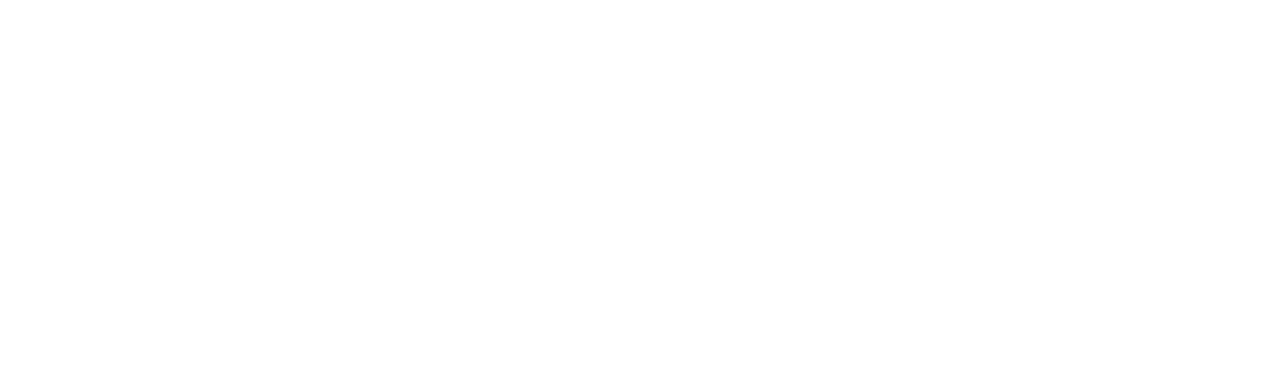
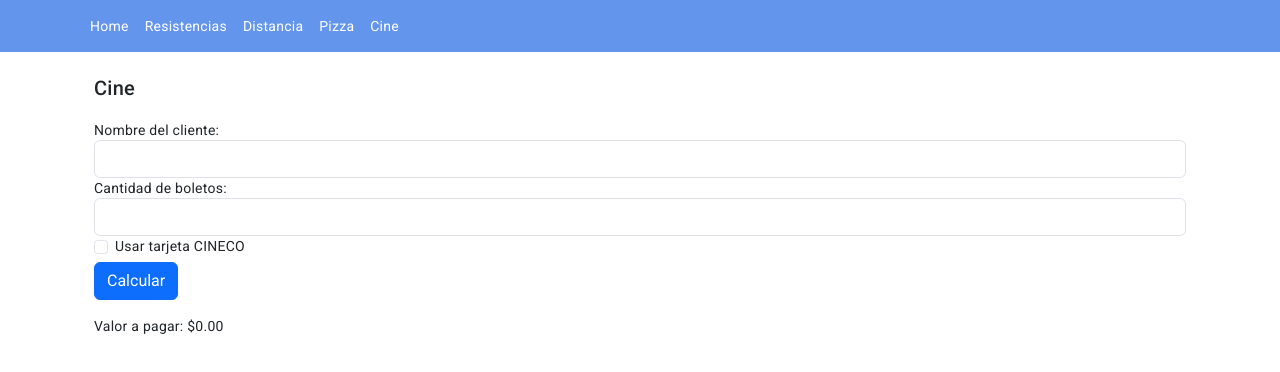
Before and after one commit to IDGS-901-19002280/practicas-angular, an Angular app: page /CineComponent in a window 1280 px wide. Before the commit this address led to /. Shown: the top 372 px of the page. Built offline with nearby package versions, Linux system fonts and the light colour scheme.

Commit message:
02/07/2023 JMA

```diff
--- a/src/app/app.component.html
+++ b/src/app/app.component.html
@@ -2,8 +2,6 @@
 <div class="container">
   <div class="row">
     <div class="col-md-12">
-
-
 <br>
 <!-- <h1>
   {{title}}
--- /dev/null
+++ b/src/app/cine/cine.component.html
@@ -0,0 +1,65 @@
+<div class="container">
+  <h2>Cine</h2>
+  <form [formGroup]="cineForm" (ngSubmit)="calcularValorPagar()">
+    <div class="form-group">
+      <label for="nombreCliente">Nombre del cliente:</label>
+      <input type="text" id="nombreCliente" class="form-control" formControlName="nombreCliente">
+    </div>
+
+
+    <div class="form-group">
+      <label for="cantidadBoletos">Cantidad de boletos:</label>
+      <input
+        type="number"
+        id="cantidadBoletos"
+        class="form-control"
+        formControlName="cantidadBoletos"
+      />
+      <div
+        *ngIf="
+          cineForm.get('cantidadBoletos')?.invalid &&
+          cineForm.get('cantidadBoletos')?.touched
+        "
+        class="text-danger"
+      >
+        Solo se pueden comprar hasta 7 boletos por persona.
+      </div>
+    </div>
+
+    <div class="form-check">
+      <input
+        type="checkbox"
+        id="usarTarjeta"
+        class="form-check-input"
+        formControlName="usarTarjeta"
+      />
+      <label for="usarTarjeta" class="form-check-label"
+        >Usar tarjeta CINECO</label
+      >
+    </div>
+
+    <button type="submit" class="btn btn-primary">Calcular</button>
+
+    <div class="mt-3">
+      <p>Valor a pagar: {{ valorPagar | currency }}</p>
+    </div>
+  </form>
+  <table class="table mt-4" *ngIf="ventas.length > 0">
+    <thead>
+      <tr>
+        <th>Cliente</th>
+        <th>Cantidad de boletos</th>
+        <th>Usar tarjeta</th>
+        <th>Valor a pagar</th>
+      </tr>
+    </thead>
+    <tbody>
+      <tr *ngFor="let venta of ventas">
+        <td>{{ venta.nombreCliente }}</td>
+        <td>{{ venta.cantidadBoletos }}</td>
+        <td>{{ venta.usarTarjeta ? "Sí" : "No" }}</td>
+        <td>{{ venta.valorPagar | currency }}</td>
+      </tr>
+    </tbody>
+  </table>
+</div>
--- /dev/null
+++ b/src/app/cine/cine.component.ts
@@ -0,0 +1,68 @@
+
+
+import { Component } from '@angular/core';
+import { FormBuilder, FormGroup, Validators } from '@angular/forms';
+
+@Component({
+  selector: 'app-cine',
+  templateUrl: './cine.component.html',
+  styleUrls: ['./cine.component.css']
+})
+export class CineComponent {
+  cineForm: FormGroup;
+  nombreCliente: string = '';
+  cantidadBoletos: number = 0;
+  usarTarjeta: boolean = false;
+  valorPagar: number = 0;
+
+  constructor(private formBuilder: FormBuilder) {
+    this.cineForm = this.formBuilder.group({
+      nombreCliente: ['', Validators.required],
+      cantidadBoletos: ['', [Validators.required, Validators.max(7)]],
+      usarTarjeta: [false]
+    });
+  }
+
+  calcularValorPagar() {
+    const precioBoleto = 12;
+    const cantidad = this.cineForm.get('cantidadBoletos')?.value;
+    const usarTarjeta = this.cineForm.get('usarTarjeta')?.value;
+    const nombreCliente = this.cineForm.get('nombreCliente')?.value;
+
+
+    let valorPagar = precioBoleto * cantidad;
+
+    if (cantidad > 7) {
+      // Mostrar mensaje de error o realizar alguna acción
+      console.log('Error: La cantidad de boletos no puede ser mayor a 7');
+      return;
+    }
+    if (cantidad > 5) {
+      const descuento = valorPagar * 0.15; // Descuento del 15%
+      valorPagar -= descuento;
+    } else if (cantidad >= 3 && cantidad <= 5) {
+      const descuento = valorPagar * 0.1; // Descuento del 10%
+      valorPagar -= descuento;
+    }
+
+    if (usarTarjeta) {
+      const descuento = valorPagar * 0.1; // Descuento adicional del 10% por usar la tarjeta
+      valorPagar -= descuento;
+    }
+
+    this.valorPagar = valorPagar;
+
+    // Agregar los datos de la venta al arreglo 'ventas'
+    const venta = {
+      nombreCliente: nombreCliente,
+      cantidadBoletos: cantidad,
+      usarTarjeta: usarTarjeta,
+      valorPagar: this.valorPagar
+    };
+    this.ventas.push(venta);
+  }
+
+  ventas: any[] = [];
+
+
+}
--- a/src/app/menu/menu.component.css
+++ b/src/app/menu/menu.component.css
@@ -0,0 +1,3 @@
+.navbar-dark{
+  background-color: cornflowerblue;
+}
--- a/src/app/menu/menu.component.html
+++ b/src/app/menu/menu.component.html
@@ -1,4 +1,4 @@
-<header class="p-3 bg-blue text-white hover:bg-lightblue">
+<header class="navbar navbar-expand-lg navbar-dark">
   <div class="container">
     <div class="d-flex flex-wrap align-items-center justify-content-center justify-content-lg-start">
       <ul class="nav col-12 col-lg-auto me-lg-auto mb-2 justify-content-center mb-md-0">
@@ -6,6 +6,7 @@
         <li><a class="nav-link px-2 text-white" routerLink="/ResistenciasComponent">Resistencias</a></li>
         <li><a class="nav-link px-2 text-white" routerLink="/DistanciaComponent">Distancia</a></li>
         <li><a class="nav-link px-2 text-white" routerLink="/PizzasComponent">Pizza</a></li>
+        <li><a class="nav-link px-2 text-white" routerLink="/CineComponent">Cine</a></li>
       </ul>
     </div>
   </div>
--- a/src/app/pizzas/pizzas.component.html
+++ b/src/app/pizzas/pizzas.component.html
@@ -1,7 +1,7 @@
 <div class="container mt-4">
     <mat-card>
         <mat-card-header>
-            <mat-card-title>Pizzas H</mat-card-title>
+            <mat-card-title>Pizzas</mat-card-title>
         </mat-card-header>
 
         <mat-card-content class="mt-4">
```
Also changed, not shown: src/app/app-routing.module.ts (deleted, +0 -18 lines), src/app/app.module.ts (+5 -2 lines), src/app/app.routing.module.ts (+3 -4 lines), src/app/cine/cine.module.ts (added, +33 -0 lines), src/app/cine/cine.component.css (added), 1 other file (tests, documents, lock files or other folders).
